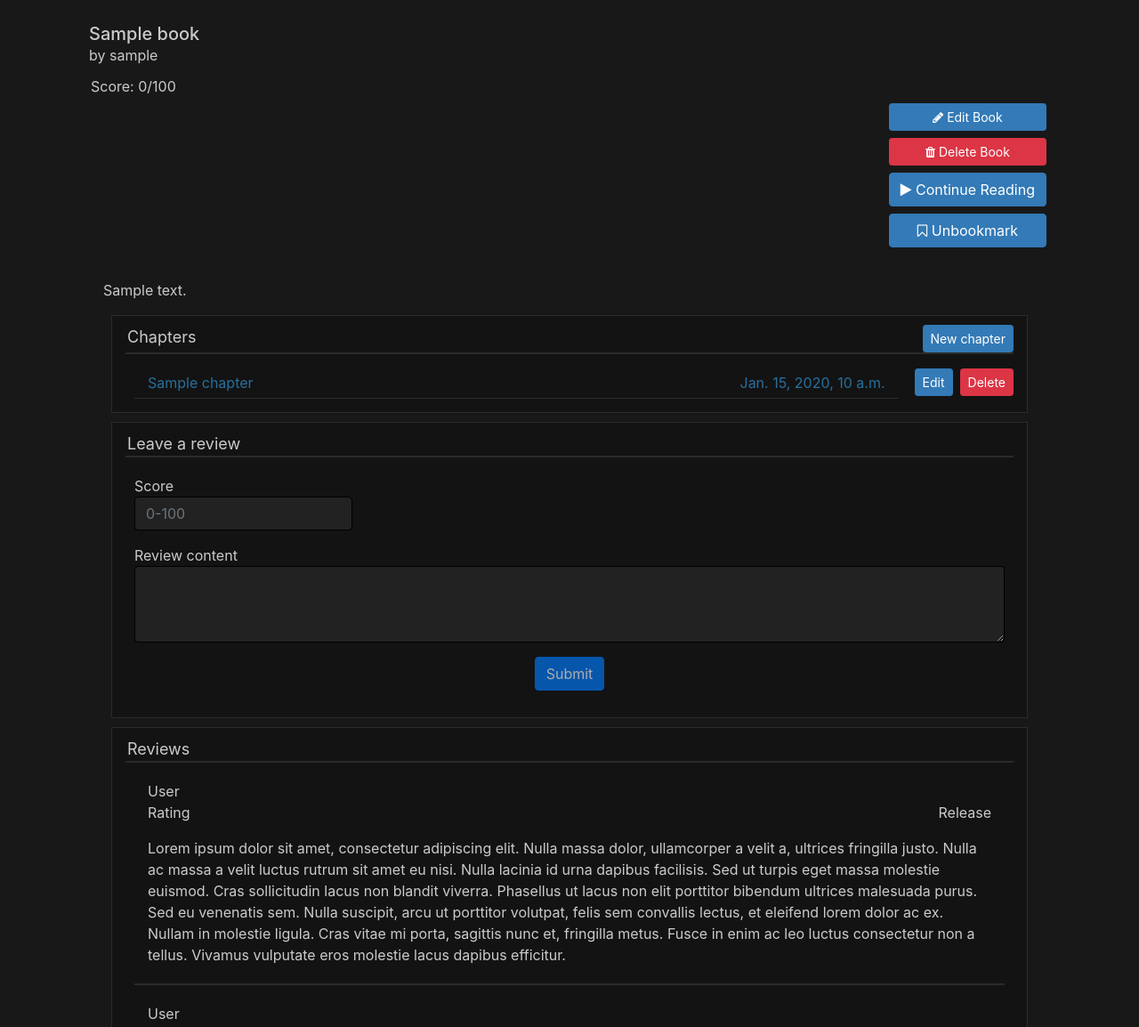
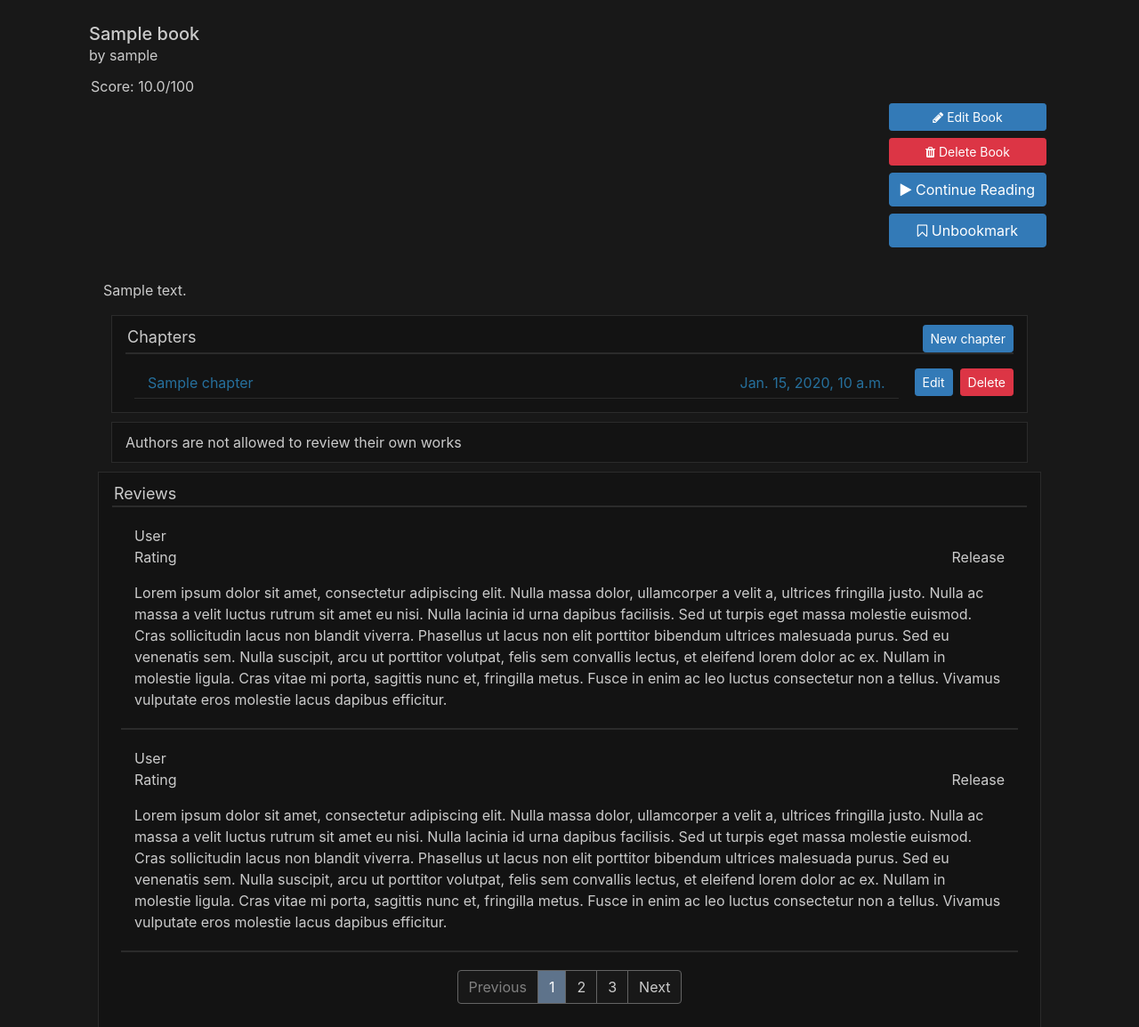
Before and after one commit to Dioben/TPW01, a Django app: page /book/1/ in a window 1280 px wide. Shown: the part 71-1225 px from the top of the page at 89% size. Run offline with Django 3.2, Linux system fonts and the light colour scheme; a user stored in the database is signed in; tables that the repository leaves empty hold one stand-in row (values such as "Sample post"); some libraries are stand-ins or nearby versions.

Commit message:
reviews working but not displaying

```diff
--- a/TPW01/urls.py
+++ b/TPW01/urls.py
@@ -39,5 +39,6 @@
     path('deletebook/<int:book>/',views.deletebook, name="book deleter"),
     path('submitchapter/<int:chapterid>/', views.submitchapter, name="chapter poster"),
     path('deletechapter/<int:chapterid>/', views.deletechapter, name="chapter deleter"),
-    path('comment/',views.postcomment,name="commentpost")
+    path('comment/',views.postcomment,name="commentpost"),
+    path('review/',views.createReview, name="reviewpost")
 ]
--- a/app/forms.py
+++ b/app/forms.py
@@ -10,10 +10,12 @@
         super(ReviewForm, self).__init__(*args, **kwargs)
         self.fields['text'].strip = False
 
+    novel = forms.IntegerField(widget=HiddenInput)
+
     class Meta:
+
         model = Review
-        fields = ['rating', 'text', 'novel']
-        widgets = {'novel': HiddenInput()}
+        fields = ['rating', 'text',]
 
 
 class ChapterPostForm(ModelForm):
--- a/app/templates/book.html
+++ b/app/templates/book.html
@@ -10,7 +10,7 @@
             <h5 class="mt-0 mb-0">{{ book.title }}</h5>
             <span>by <a>{{ book.author }}</a></span>
             <div class="d-flex mt-2">
-                <span class="book-tag-title pl-0">Score: {% if book.rating == None %}0{% else %}book.rating{% endif %}/100</span>
+                <span class="book-tag-title pl-0">Score: {% if rating == None %}0{% else %}{{ rating }}{% endif %}/100</span>
                 {% comment %}<span class="book-tag-title">Tags:</span>
                 <span class="book-tag">Tag1</span>
                 <span class="book-tag">Tag2</span>{% endcomment %}
@@ -70,25 +70,35 @@
         </div>
     </div>
     <div class="col-xl-12 offset-xl-0">
+
         <div class="container-custom">
+{% if  user.is_authenticated and not isauthor%}
             <div class="container-custom-header">
                 <span>Leave a review</span>
                 <div class="separator"></div>
             </div>
             <div class="review-form-content">
-                <form>
+
+                <form action="/review/" method="post">
                     <div class="form-group">
-                        <label class="mb-0" for="review-form-score">Score</label>
-                        <input type="number" class="form-control w-25" id="review-form-score" placeholder="0-100">
+                        {% csrf_token %}
+                        <!--<label class="mb-0" for="review-form-score">Score</label>
+                        <input type="number" class="form-control w-25" id="review-form-score" placeholder="0-100">-->
+                        {{ form.rating }}
                     </div>
                     <div class="form-group">
-                        <label class="mb-0" for="review-form-content">Review content</label>
-                        <textarea class="form-control" id="review-form-content" rows="3"></textarea>
+                       <!-- <label class="mb-0" for="review-form-content">Review content</label>
+                        <textarea class="form-control" id="review-form-content" rows="3"></textarea> -->
+                        {{ form.text }}
                     </div>
+                        {{ form.novel }}
                     <div class="d-flex justify-content-center">
-                        <button type="submit" class="btn btn-primary"{% if isauthor %}disabled{% endif %}>Submit</button>
+                        <button type="submit" class="btn btn-primary">Submit</button>
                     </div>
                 </form>
+                {% elif not user.is_authenticated %}<span>Log in to review!</span>
+                {% elif isauthor %}<span>Authors are not allowed to review their own works</span>
+                {% endif %}
             </div>
         </div>
     </div>
--- a/app/views.py
+++ b/app/views.py
@@ -38,13 +38,14 @@
     data = {'book': Book.objects.select_related().get(pk=pk), 'lastread': 0, 'isauthor': False}
     data['chapters'] = Chapter.objects.only("title", "number", "release").filter(novel=data['book'])
     data['reviews'] = Review.objects.filter(novel=data['book']).select_related('author')
+    data['rating'] = str(round(data['book'].scoretotal/data['book'].reviewcount,1))
     if request.user.is_authenticated:
         possiblereview = Review.objects.filter(author=request.user, novel_id=pk)
         data['isauthor'] = request.user == data['book'].author
         if possiblereview.exists():
-            data['reviewform'] = ReviewForm(possiblereview.get())
+            data['form'] = ReviewForm(instance=possiblereview.get(),initial={'novel':pk})
         else:
-            data['reviewform'] = ReviewForm()  # do not render this if author or nonauth'd
+            data['form'] = ReviewForm(initial={'novel':pk})  # do not render this if author or nonauth'd
         lastread = LastRead.objects.filter(book_id=pk, author=request.user)
         if lastread.exists():
             data['lastread'] = lastread.get().chapter
@@ -120,8 +121,6 @@
 
 
 def createReview(request):
-    if 'novel' not in request.POST:
-        return redirect("/")
     if request.user.is_authenticated:
         reviewPOST(request)
     return redirect(f"/book/{request.POST['novel']}/")
```
Also changed, not shown: app/creationMethods.py (+8 -5 lines).
